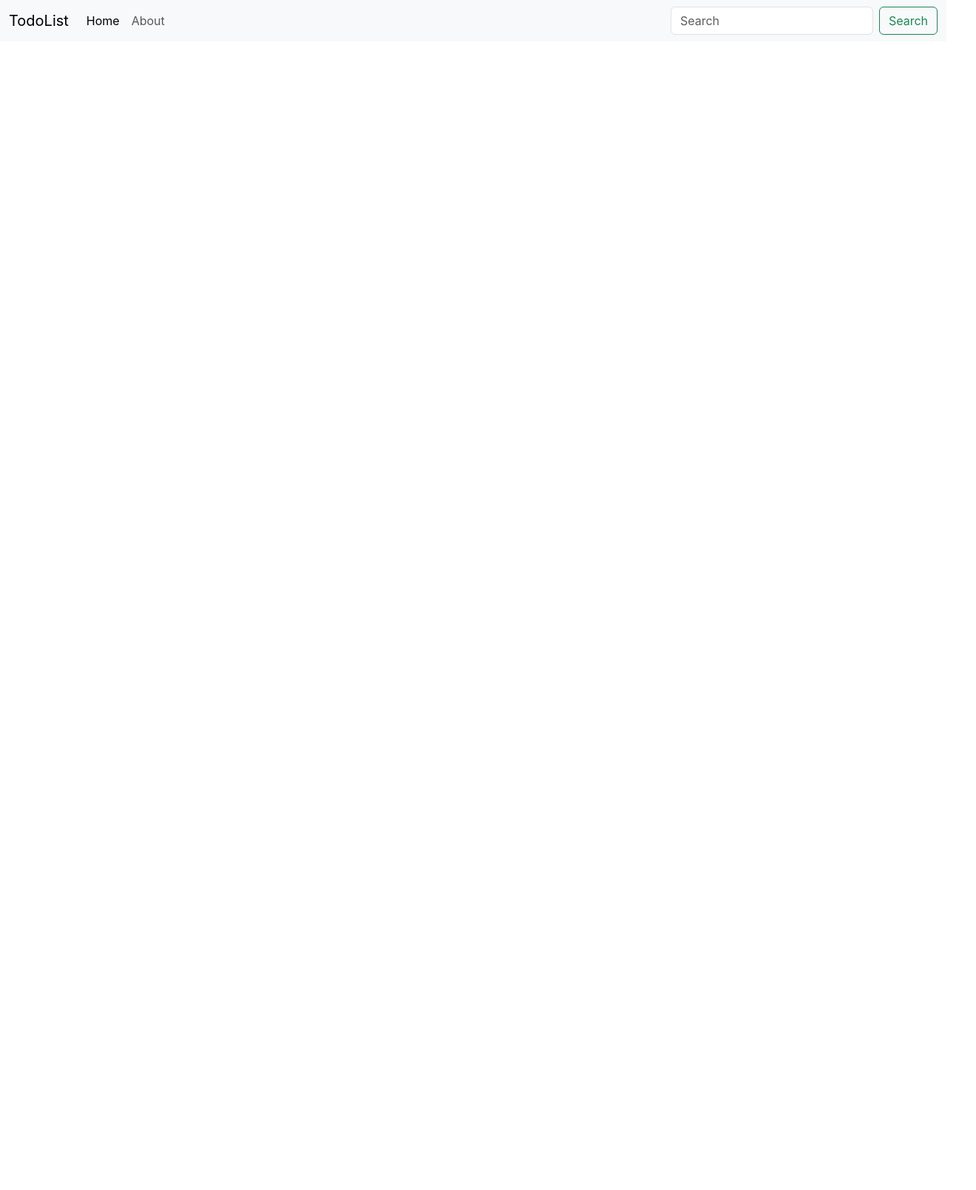
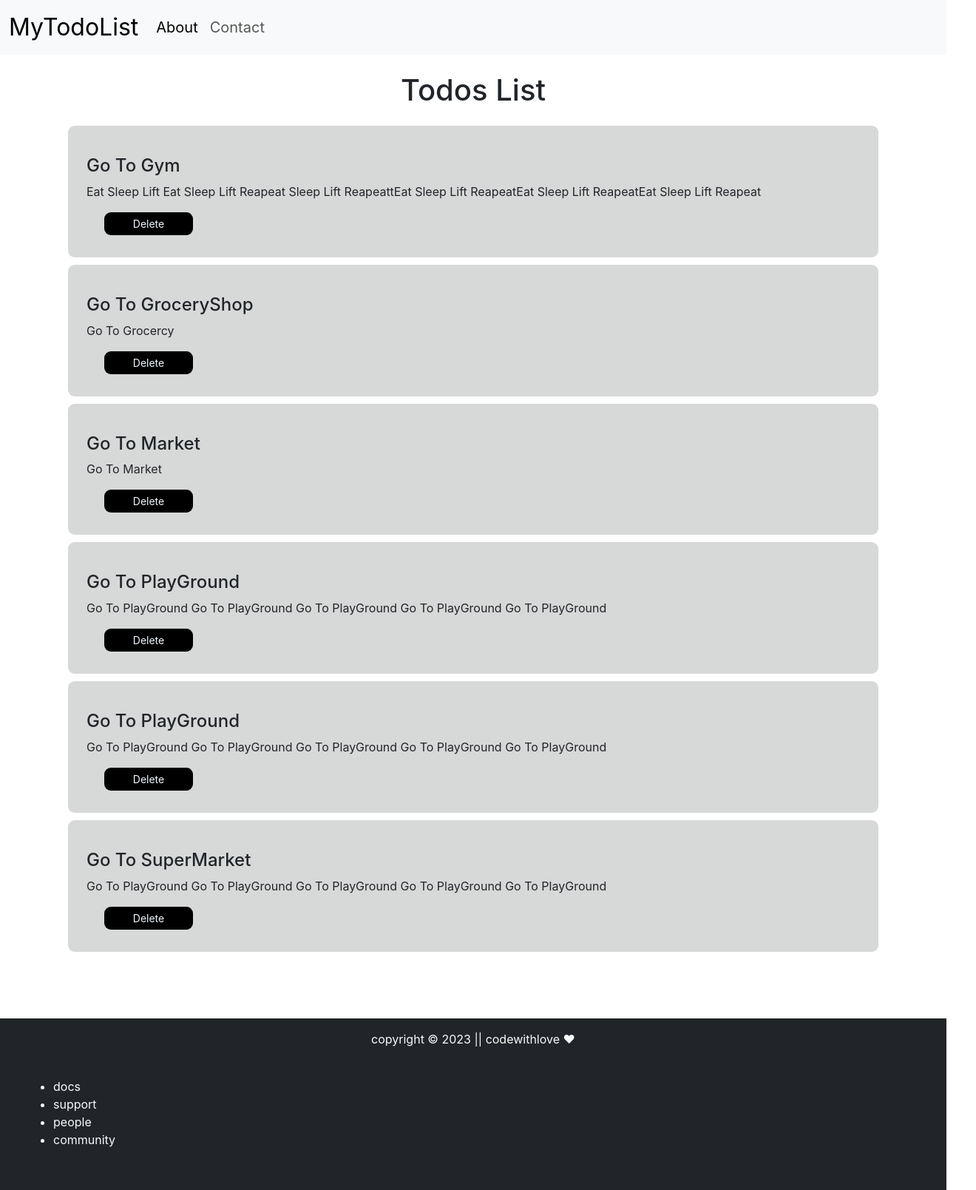
Before and after one commit to jignesh1001/todo_app, a React (Create React App) app in the folder todos-list/: page / in a window 1280 px wide. Shown: the whole page at 74% size, 1320 px wide, since content can reach past the window. Before the commit the page ends 800 px from the top, so only its background shows below. Built offline with nearby package versions, Linux system fonts and the light colour scheme.

Commit message:
Footer completed

```diff
--- a/todos-list/src/App.js
+++ b/todos-list/src/App.js
@@ -1,10 +1,54 @@
 import Header from './components/header';
+import Todos from './components/Todos'
+import Footer from './components/Footer'
 import './App.css';
+import { useState } from 'react';
 
 function App() {
+  const onDelete = (todo)=>{
+    console.log("Deleted of item",todo.sno)
+    setTodos(todos.filter((e)=>{
+      return e!==todo;
+    }))
+  }
+
+  const [todos,setTodos] = useState( [
+    {
+      sno: 1,
+      title: "Go To Gym",
+      desc: " Eat Sleep Lift Eat Sleep Lift Reapeat Sleep Lift ReapeattEat Sleep Lift ReapeatEat Sleep Lift ReapeatEat Sleep Lift Reapeat"
+    },
+    {
+      sno: 2,
+      title: "Go To GroceryShop",
+      desc: "Go To Grocercy"
+    },
+    {
+      sno: 3,
+      title: "Go To Market",
+      desc: "Go To Market"
+    },
+    {
+      sno: 4,
+      title: "Go To PlayGround",
+      desc: "Go To PlayGround Go To PlayGround Go To PlayGround Go To PlayGround Go To PlayGround"
+    },
+    {
+      sno: 5,
+      title: "Go To PlayGround",
+      desc: "Go To PlayGround Go To PlayGround Go To PlayGround Go To PlayGround Go To PlayGround"
+    },
+    {
+      sno: 6,
+      title: "Go To SuperMarket",
+      desc: "Go To PlayGround Go To PlayGround Go To PlayGround Go To PlayGround Go To PlayGround"
+    }
+  ])
   return (
     <>
-    <Header/>
+    <Header title = "MyTodoList" searchBar={false } name = "CodeWithLove"/>
+    <Todos todos = {todos} onDelete = {onDelete}/>
+    <Footer/>
     </>
   );
 }
--- /dev/null
+++ b/todos-list/src/components/Footer.css
@@ -0,0 +1,5 @@
+.footerInfo{
+    position: relative;
+    left: 5vh;
+    text-decoration: none;
+}
--- /dev/null
+++ b/todos-list/src/components/Footer.jsx
@@ -0,0 +1,27 @@
+import React from 'react'
+import './Footer.css'
+
+const Footer = () => {
+  let footerStyle = {
+    position: "relative",
+    top:"10vh",
+    // bottom: "0vh",
+    width : "100%"
+  }
+
+  return (
+    <footer className='bg-dark text-light py-3' style={footerStyle}>
+       <p className='text-center'>copyright &copy; 2023 || codewithlove &hearts;</p>
+       <div className='pt-4 pb-4  mr-8 footerInfo'>
+        <ul>
+        <li>docs</li>
+       <li>support</li>
+       <li>people</li>
+       <li>community</li>
+        </ul>
+       </div>
+    </footer>
+  )
+}
+
+export default Footer
--- /dev/null
+++ b/todos-list/src/components/TodoItems.css
@@ -0,0 +1,24 @@
+.items{
+    /* border: 2px solid red; */
+    padding: 40px 30px 30px 80px;
+    padding-left: 25px;
+    margin: 10px 10px 10px 10px;
+    border-radius: 9px;
+    background-color: rgba(164, 168, 168, 0.445);
+
+}
+.items:hover{
+    background-color: rgba(53, 201, 201, 0.116);
+    cursor: pointer;
+}
+.btn{
+    background-color: black;
+    color: aliceblue;
+    border-radius: 9px;
+    width: 15vh;
+}
+.btn:hover{
+    background-color: white;
+    border: 2px solid black;
+
+}
--- /dev/null
+++ b/todos-list/src/components/TodoItems.jsx
@@ -0,0 +1,14 @@
+import React from 'react'
+import './TodoItems.css'
+
+const TodoItems = ({todo,onDelete}) => {
+  return (
+    <div className='items'>
+      <h4>{todo.title}</h4>
+      <p>{todo.desc}</p>
+      <button className="btn btn-sm  mx-4 " onClick={()=>{onDelete(todo)}}>Delete</button>
+    </div>
+  )
+}
+
+export default TodoItems
--- /dev/null
+++ b/todos-list/src/components/Todos.css
@@ -0,0 +1,10 @@
+.default-text{
+    /* border: 2px solid red; */
+    padding: 40px 30px 30px 80px;
+    padding-left: 25px;
+    margin: 10px 10px 10px 10px;
+    border-radius: 9px;
+    background-color: rgba(164, 168, 168, 0.445);
+    text-align: center;
+    font-size: 20px;
+}
--- /dev/null
+++ b/todos-list/src/components/Todos.jsx
@@ -0,0 +1,23 @@
+import React from 'react'
+import TodoItems from './TodoItems'
+import './Todos.css'
+const Todos = (props) => {
+  return (
+    <div className='container'>
+      <h3 className='text-center fs-1 my-4'>Todos List</h3>
+      {
+        props.todos.length === 0? <div className='default-text fs-4'>No todos to display</div>:
+
+      props.todos.map((todo)=>{
+          return(
+          <TodoItems todo = {todo} key = {todo.sno} onDelete = {props.onDelete}/>)
+      })}
+
+
+
+
+    </div>
+  )
+}
+
+export default Todos
--- a/todos-list/src/components/header.jsx
+++ b/todos-list/src/components/header.jsx
@@ -1,30 +1,42 @@
 
+import React from 'react'
+import PropTypes from 'prop-types'
+import './header.css'
 
-function Header(){
+function Header(props){
     return (
         <><nav className="navbar navbar-expand-lg bg-body-tertiary">
         <div className="container-fluid">
-          <a className="navbar-brand" href="#">TodoList</a>
+          <a className="navbar-brand fs-2" href="#">{props.title}</a>
           <button className="navbar-toggler" type="button" data-bs-toggle="collapse" data-bs-target="#navbarSupportedContent" aria-controls="navbarSupportedContent" aria-expanded="false" aria-label="Toggle navigation">
             <span className="navbar-toggler-icon"></span>
           </button>
           <div className="collapse navbar-collapse" id="navbarSupportedContent">
             <ul className="navbar-nav me-auto mb-2 mb-lg-0">
               <li className="nav-item">
-                <a className="nav-link active" aria-current="page" href="#">Home</a>
+                <a className="nav-link active fs-5" aria-current="page" href="#">About</a>
               </li>
               <li className="nav-item">
-                <a className="nav-link" href="#">About</a>
+                <a className="nav-link fs-5" href="#">Contact</a>
               </li>
             </ul>
-            <form className="d-flex" role="search">
+
+            {props.searchBar? <form className="d-flex" role="search">
               <input className="form-control me-2" type="search" placeholder="Search" aria-label="Search"/>
               <button className="btn btn-outline-success" type="submit">Search</button>
-            </form>
+            </form>: null}
           </div>
         </div>
       </nav>
         </>
     )
 }
+Header.defaultProps = {
+    title:"title here",
+    searchBar: true
+}
+Header.propTypes = {
+    title: PropTypes.string,
+    searchBar : PropTypes.bool.isRequired
+}
 export default Header;
```
Also changed, not shown: todos-list/src/components/header.css (added).
